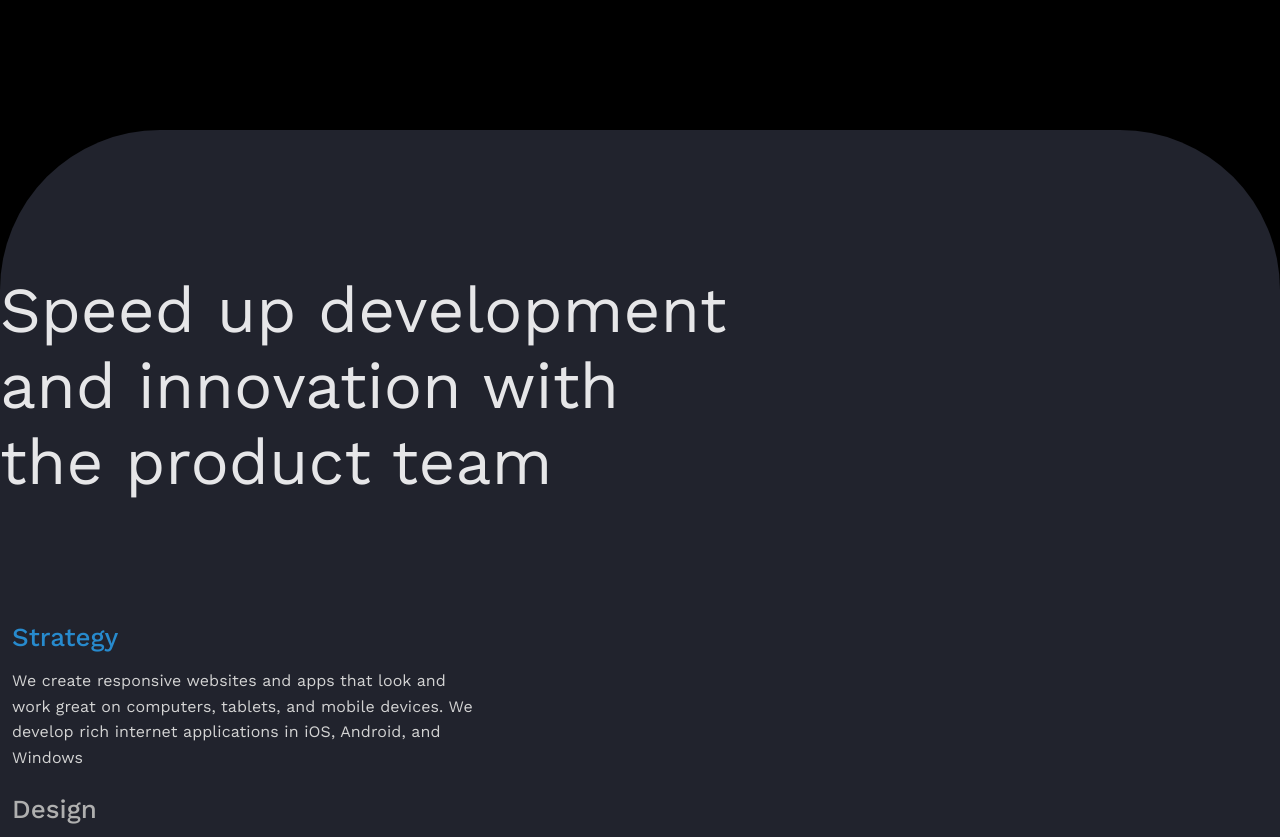
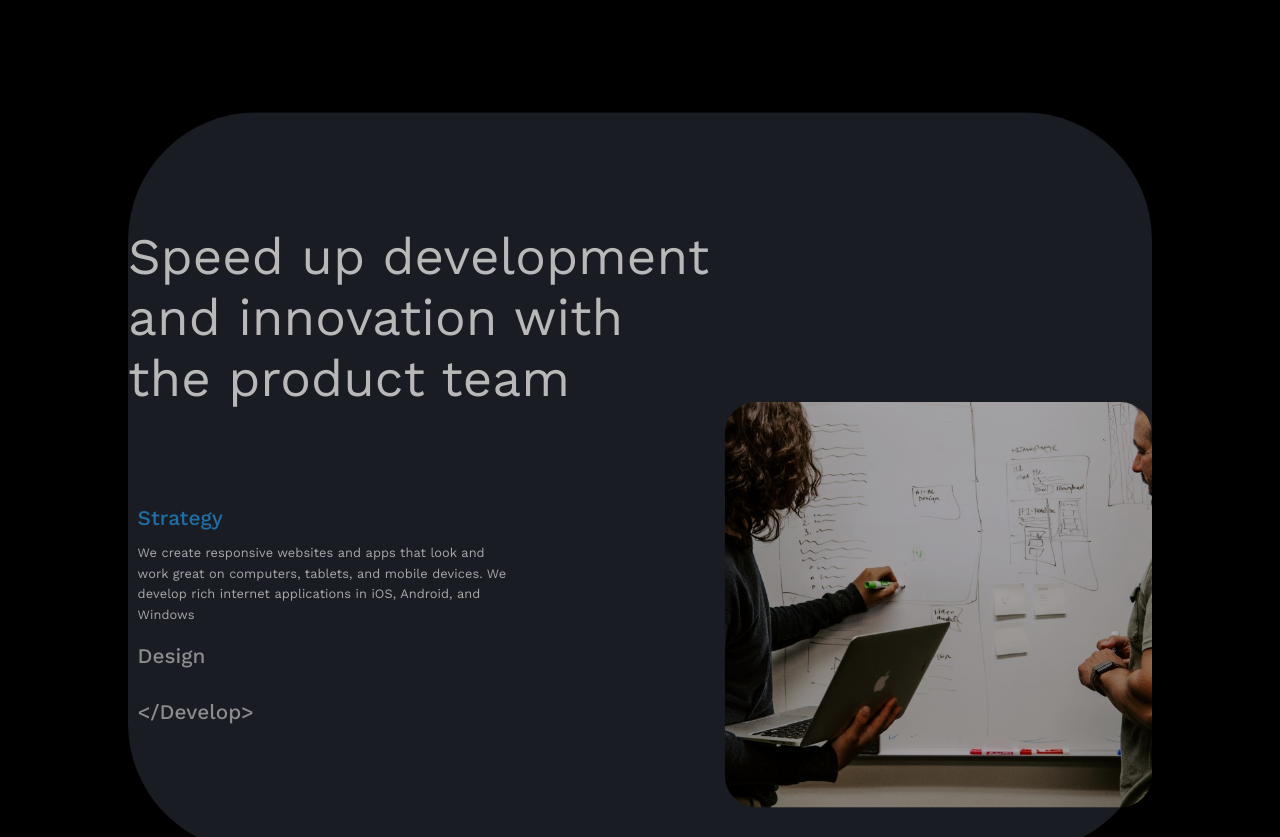
Before and after one commit to mdhrsamyak/syvar-portfolio-samyak, a React (Create React App) app: page / in a window 1280 px wide. Shown: the part 620-1457 px from the top of the page. Built offline with nearby package versions, Linux system fonts and the light colour scheme.

Commit message:
better understanding of useScroll

```diff
--- a/src/App.css
+++ b/src/App.css
@@ -8,7 +8,7 @@
 }
 
 .top-part {
-  height: 750px;
+  height: 80vh;
   background-color: var(--black);
   display: flex;
   justify-content: center;
--- a/src/component/SamyakPart1.jsx
+++ b/src/component/SamyakPart1.jsx
@@ -16,17 +16,18 @@ function SamyakPart1() {
   const [isSticky, setIsSticky] = useState(false);
 
   const { scrollYProgress } = useScroll({
-    target: ref,
-    offset: ["0 1", "0.9 1"],
+    target: document.body,
+    // offset: [0, "100%"],
+    offset: ["start start", "end start"],
   });
 
   // const { scrollYProgress2 } = useScroll({
   //   target: ref2,
   // });
 
-  const scaleProgress = useTransform(scrollYProgress, [0.2, 0.4], [0.8, 1]);
-  const opacityProgress = useTransform(scrollYProgress, [0.2, 0.4], [0.8, 1]);
-  const borderProgress = useTransform(scrollYProgress, [0.2, 0.4], [160, -1]);
+  const scaleProgress = useTransform(scrollYProgress, [0, 0.15], [0.8, 1]);
+  const opacityProgress = useTransform(scrollYProgress, [0, 0.15], [0.8, 1]);
+  const borderProgress = useTransform(scrollYProgress, [0, 0.15], [160, 0]);
 
   // useEffect(() => {
   //   console.log(scrollYProgress2);
@@ -34,7 +35,7 @@ function SamyakPart1() {
 
   useMotionValueEvent(scrollYProgress, "change", (latest) => {
     console.log("Page scroll: ", latest);
-    if (latest > 0.78 && latest < 1) {
+    if (latest > 0.2964724534284582 && latest < 1) {
       setIsSticky(true);
       if (latest < 0.7) {
         setActiveTitle("strategy");
@@ -46,7 +47,7 @@ function SamyakPart1() {
     } else {
       setIsSticky(false);
     }
-    // console.log(scrollYProgress.current);
+    console.log(scrollYProgress.current);
   });
 
   const transition = { duration: 0.5, ease: "easeInOut" };
@@ -160,7 +161,10 @@ function SamyakPart1() {
           </div>
         </div>
         <div className="syk-right-side">
-          <div className="syk-image-container" data-aos="zoom-in">
+          <div
+            className="syk-image-container"
+            // data-aos="zoom-in"
+          >
             <img
               src={
                 activeTitle === "strategy"
--- a/src/component/syk.scss
+++ b/src/component/syk.scss
@@ -1,12 +1,12 @@
 .syk-main-container {
   background: #21232d;
   position: relative;
-  height: 800px;
+  height: 80vh;
   display: flex;
   flex-direction: row;
   justify-content: center;
   width: 100vw;
-  padding: 142px 0 54px;
+  padding: 142px 0px;
   border-radius: 160px 160px 0 0;
 
   // .syk-main-content {
@@ -21,11 +21,11 @@
   //   border-radius: 160px 160px 0 0;
 
   &.sticky {
-    position: absolute;
-    top: 0;
-    left: 0;
+    // position: absolute;
+    // top: 0;
+    // left: 0;
     // width: 100%;
-    border-radius: 0;
+    // border-radius: 0;
     /* Add any other styles for the sticky state */
   }
 
@@ -88,7 +88,7 @@
   .syk-right-side {
     max-width: 534px;
     display: flex;
-    align-items: flex-end;
+    padding-top: 220px;
 
     .syk-image-container {
       height: 507px;
```
